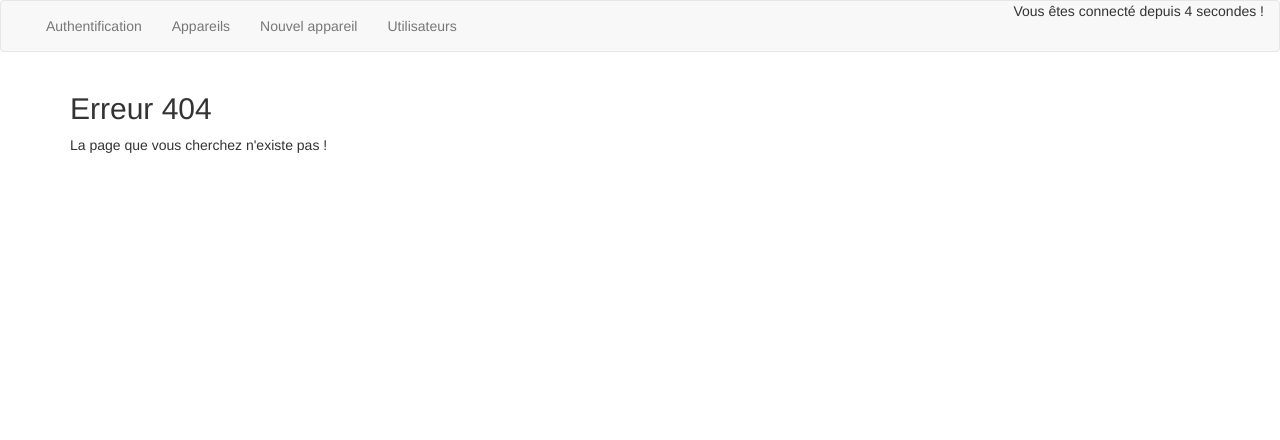
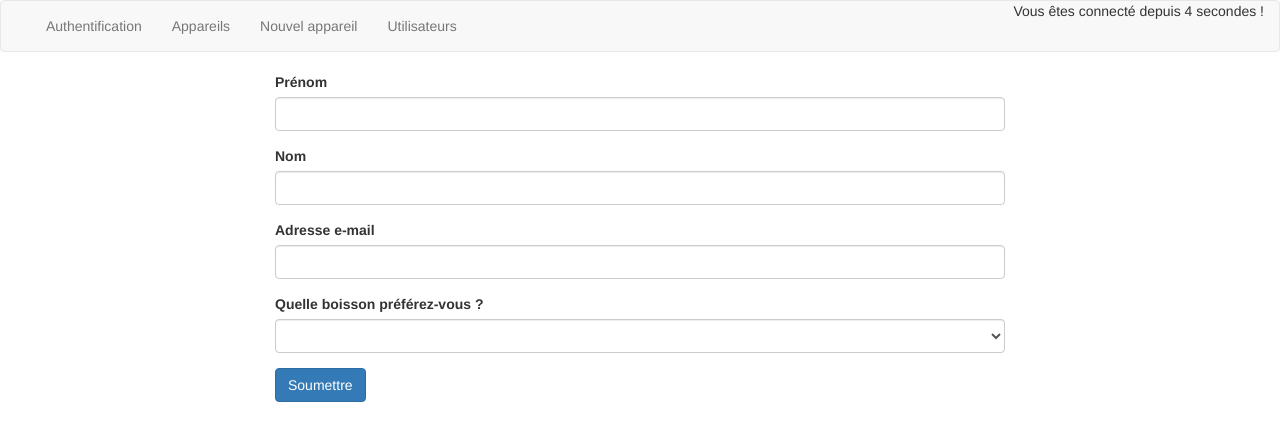
Before and after one commit to vgo-cca/mon-projet-angular, an Angular app: page /new-user in a window 1280 px wide. Before the commit this address led to /not-found. Shown: the top 440 px of the page. Built offline with nearby package versions, Linux system fonts and the light colour scheme.

Commit message:
reactive form: Construisez un formulaire avec FormBuilder

```diff
--- a/src/app/app-routing.module.ts
+++ b/src/app/app-routing.module.ts
@@ -4,6 +4,7 @@ import { AppareilViewComponent } from './appareil-view/appareil-view.component';
 import { AuthComponent } from './auth/auth.component';
 import { EditAppareilComponentComponent } from './edit-appareil-component/edit-appareil-component.component';
 import { FourOhFourComponent } from './four-oh-four/four-oh-four.component';
+import { NewUserComponent } from './new-user/new-user.component';
 import { AuthGuard } from './services/auth-guard.service';
 import { SingleAppareilComponent } from './single-appareil/single-appareil.component';
 import { UserListComponent } from './user-list/user-list.component';
@@ -15,6 +16,7 @@ const routes: Routes = [
   { path: 'edit', canActivate: [AuthGuard], component: EditAppareilComponentComponent },
   { path: 'auth', component: AuthComponent },
   { path: 'users', component: UserListComponent },
+  { path: 'new-user', component: NewUserComponent },
   { path: '', component: AppareilViewComponent},
   { path: 'not-found', component: FourOhFourComponent },
   { path: '**', redirectTo: 'not-found' }
--- a/src/app/app.module.ts
+++ b/src/app/app.module.ts
@@ -17,6 +17,7 @@ import { AuthGuard } from './services/auth-guard.service';
 import { EditAppareilComponentComponent } from './edit-appareil-component/edit-appareil-component.component';
 import { UserListComponent } from './user-list/user-list.component';
 import { UserService } from './services/User.service';
+import { NewUserComponent } from './new-user/new-user.component';
 
 @NgModule({
   declarations: [
@@ -28,7 +29,8 @@ import { UserService } from './services/User.service';
     SingleAppareilComponent,
     FourOhFourComponent,
     EditAppareilComponentComponent,
-    UserListComponent
+    UserListComponent,
+    NewUserComponent
   ],
   imports: [
     BrowserModule,
--- /dev/null
+++ b/src/app/new-user/new-user.component.html
@@ -0,0 +1,28 @@
+<div class="col-sm-8 col-sm-offset-2">
+    <!-- Utilisation de property binding pour lier l'objet  userForm  à l'attribut  formGroup  du formulaire,
+    créant la liaison pour Angular entre le template et le TypeScript. -->
+    <form [formGroup]="userForm" (ngSubmit)="onSubmitForm()">
+        <div class="form-group">
+            <label for="firstName">Prénom</label>
+            <!-- Sur chaque  <input>  qui correspond à un  control  du formulaire
+            vous ajoutez l'attribut  formControlName  où vous passez un string correspondant au nom du  control  dans l'objet TypeScript. -->
+            <input type="text" id="firstName" class="form-control" formControlName="firstName">
+        </div>
+        <div class="form-group">
+            <label for="lastName">Nom</label>
+            <input type="text" id="lastName" class="form-control" formControlName="lastName">
+        </div>
+        <div class="form-group">
+            <label for="email">Adresse e-mail</label>
+            <input type="text" id="email" class="form-control" formControlName="email">
+        </div>
+        <div class="form-group">
+            <label for="drinkPreference">Quelle boisson préférez-vous ?</label>
+            <select id="drinkPreference" class="form-control" formControlName="drinkPreference">
+                <option value="jus d\'orange">Jus d'orange</option>
+                <option value="jus de mangue">Jus de mangue</option>
+            </select>
+        </div>
+        <button type="submit" class="btn btn-primary">Soumettre</button>
+    </form>
+</div>
--- /dev/null
+++ b/src/app/new-user/new-user.component.ts
@@ -0,0 +1,46 @@
+import { Component, OnInit } from '@angular/core';
+import { FormBuilder, FormGroup } from '@angular/forms';
+import { Router } from '@angular/router';
+import { User } from '../models/User.model';
+import { UserService } from '../services/User.service';
+
+@Component({
+  selector: 'app-new-user',
+  templateUrl: './new-user.component.html',
+  styleUrls: ['./new-user.component.scss']
+})
+export class NewUserComponent implements OnInit {
+  userForm!: FormGroup;
+
+  constructor(
+    private formBuilder: FormBuilder,
+    private userService: UserService,
+    private router: Router
+  ) { }
+
+  ngOnInit(): void {
+    this.initForm();
+  }
+
+  initForm(){
+    this.userForm = this.formBuilder.group({
+      firstName: '',
+      lastName: '',
+      email: '',
+      drinkPreference: ''
+    });
+  }
+
+  onSubmitForm(){
+    const formValue = this.userForm.value;
+    const newUser = new User(
+      formValue['firstName'],
+      formValue['lastName'],
+      formValue['email'],
+      formValue['drinkPreference']
+    );
+    this.userService.addUser(newUser);
+    this.router.navigate(['/users']);
+  }
+
+}
--- a/src/app/user-list/user-list.component.html
+++ b/src/app/user-list/user-list.component.html
@@ -8,4 +8,5 @@
             <span *ngFor="let hobby of user.hobbies">{{ hobby }} - </span>
         </p>
     </li>
+    <a routerLink="/new-user">Nouvel utilisateur</a>
 </ul>
```
Also changed, not shown: src/app/new-user/new-user.component.scss (added).
